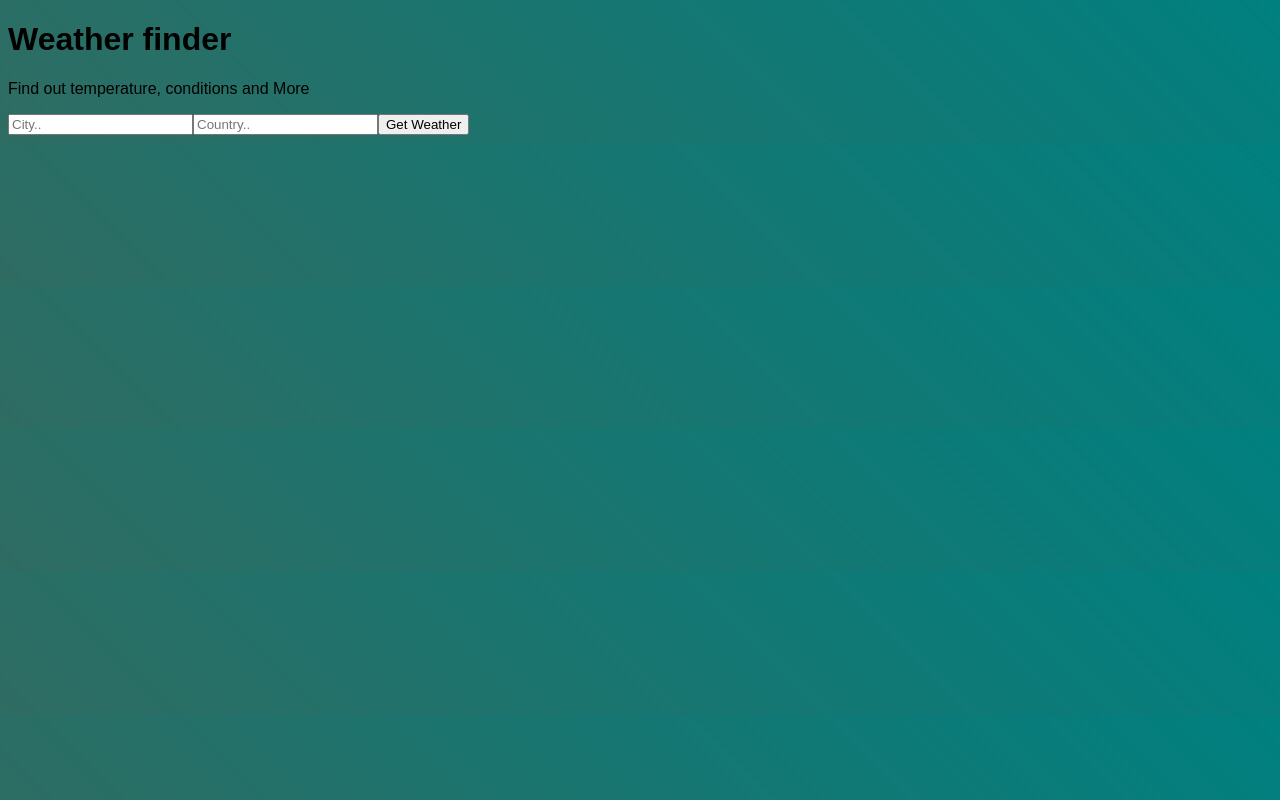
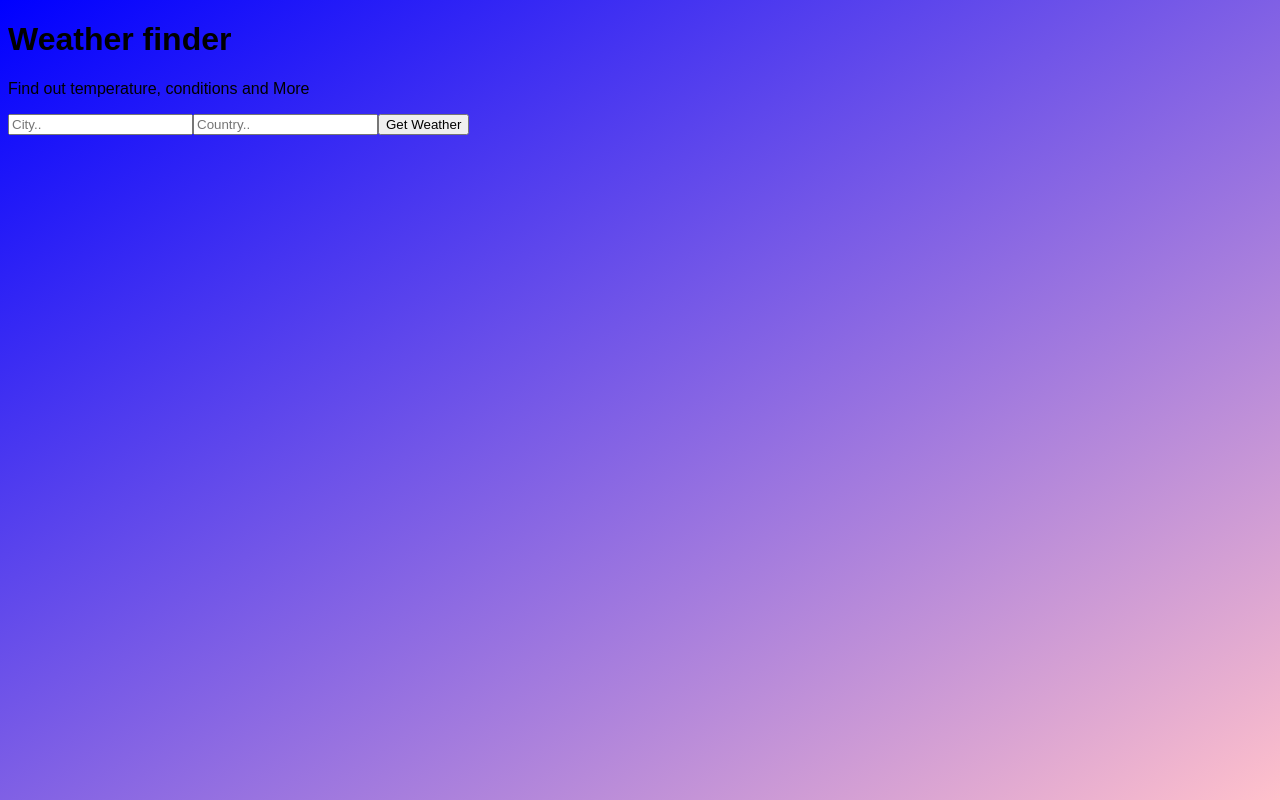
Before and after one commit to mannanabbasi/weather-app, a React (Create React App) app: page / in a window 1280 px wide. Built offline with nearby package versions, Linux system fonts and the light colour scheme.

Commit message:
added css for the page bg

```diff
--- a/src/index.css
+++ b/src/index.css
@@ -1,14 +1,21 @@
+html{
+  margin:0;
+  padding:0;
+  min-height: 100%;
+  background-size:cover;
+  background: linear-gradient(to bottom right, blue, pink);
+  background-repeat: no-repeat;
+}
+
+
+
 body {
   font-family: sans-serif;
-  background: -moz-linear-gradient(45deg, rgba(47,108,98,1) 0%, rgba(0,128,128,1) 100%); /* ff3.6+ */
-  background: -webkit-gradient(linear, left bottom, right top, color-stop(0%, rgba(47,108,98,1)), color-stop(100%, rgba(0,128,128,1))); /* safari4+,chrome */
-  background: -webkit-linear-gradient(45deg, rgba(47,108,98,1) 0%, rgba(0,128,128,1) 100%); /* safari5.1+,chrome10+ */
-  background: -o-linear-gradient(45deg, rgba(47,108,98,1) 0%, rgba(0,128,128,1) 100%); /* opera 11.10+ */
-  background: -ms-linear-gradient(45deg, rgba(47,108,98,1) 0%, rgba(0,128,128,1) 100%); /* ie10+ */
-  background: linear-gradient(45deg, rgba(47,108,98,1) 0%, rgba(0,128,128,1) 100%); /* w3c */
-  filter: progid:DXImageTransform.Microsoft.gradient( startColorstr='#008080', endColorstr='#2F6C62',GradientType=1 ); /* ie6-9 */
-  background-repeat: none;
+
 }
-.container{
-  margin:10px 20px 10px 20px;
+.container .wrapper{
+
+  margin: auto;
+  width: 50%;
+  text-align: center;
 }
```
